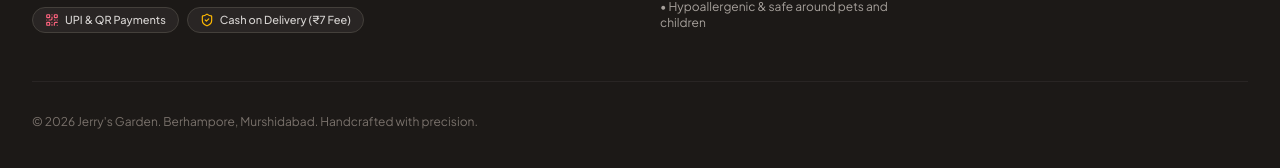
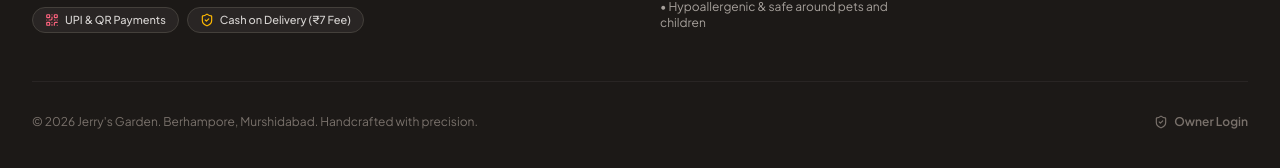
Before and after one commit to imjabed/jerrys-garden, a React (Vite) app: page / in a window 1280 px wide. Shown: the part 3112-3280 px from the top of the page. Built offline with nearby package versions, Linux system fonts and the light colour scheme; no server answers; a web font is replaced by a local one.

Commit message:
Bugs fixed 2

```diff
--- a/src/components/Footer.tsx
+++ b/src/components/Footer.tsx
@@ -114,18 +114,17 @@ export default function Footer({
         <div className="pt-8 flex flex-col sm:flex-row items-center justify-between gap-4 text-xs text-stone-500">
           <p>© 2026 Jerry's Garden. Berhampore, Murshidabad. Handcrafted with precision.</p>
 
-          {isOwner && (
           <div className="flex items-center gap-4">
             <button
               onClick={onOpenOwnerLogin}
-                className="text-emerald-400 hover:text-emerald-300 font-semibold transition-colors flex items-center gap-1.5 cursor-pointer"
-                title="Switch to Owner View"
+              className="text-stone-500 hover:text-emerald-400 font-semibold transition-colors flex items-center gap-1.5 cursor-pointer"
+              title={isOwner ? "Open Owner Dashboard" : "Owner Login"}
+              aria-label={isOwner ? "Open Owner Dashboard" : "Owner Login"}
             >
-                <ShieldCheck className="w-3.5 h-3.5 text-emerald-400" />
-                <span>Switch to Owner View</span>
+              <ShieldCheck className="w-3.5 h-3.5" />
+              <span>{isOwner ? "Owner Dashboard" : "Owner Login"}</span>
             </button>
           </div>
-          )}
         </div>
 
       </div>
```
Lines whose indentation alone changed are shown as unchanged.
